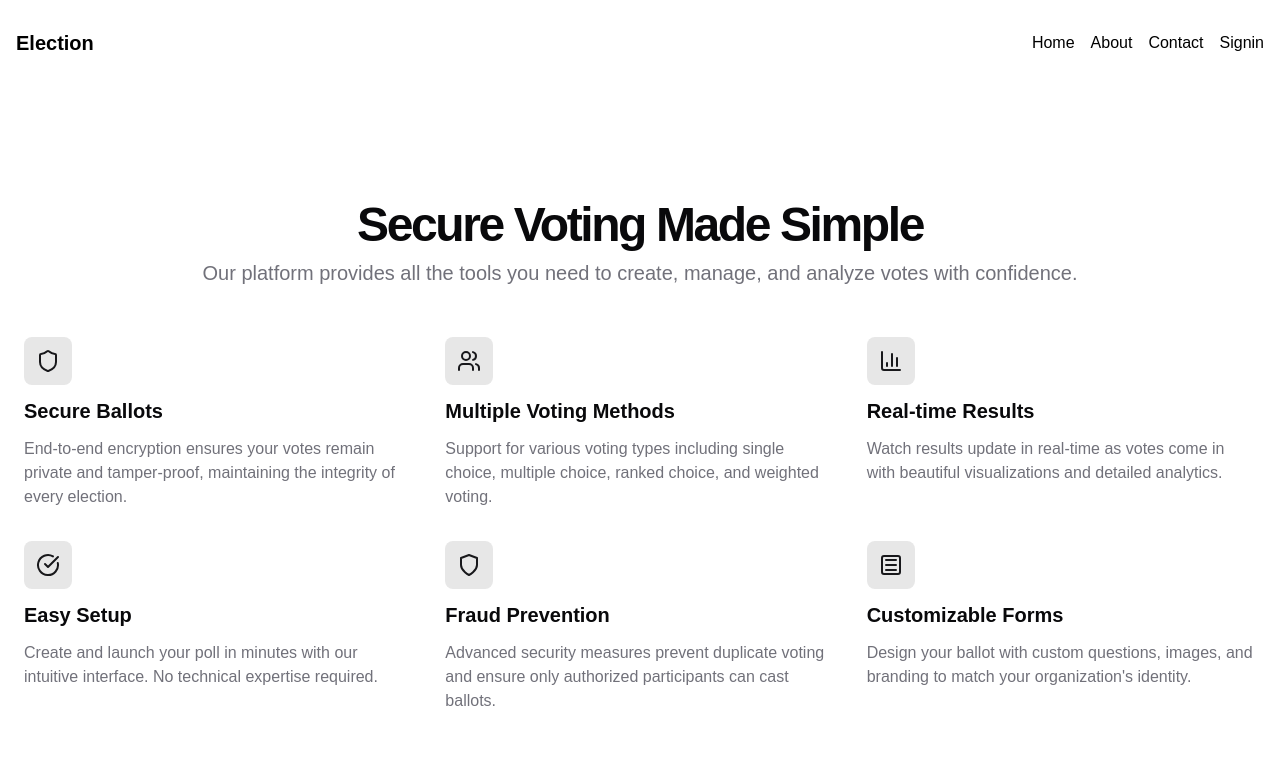
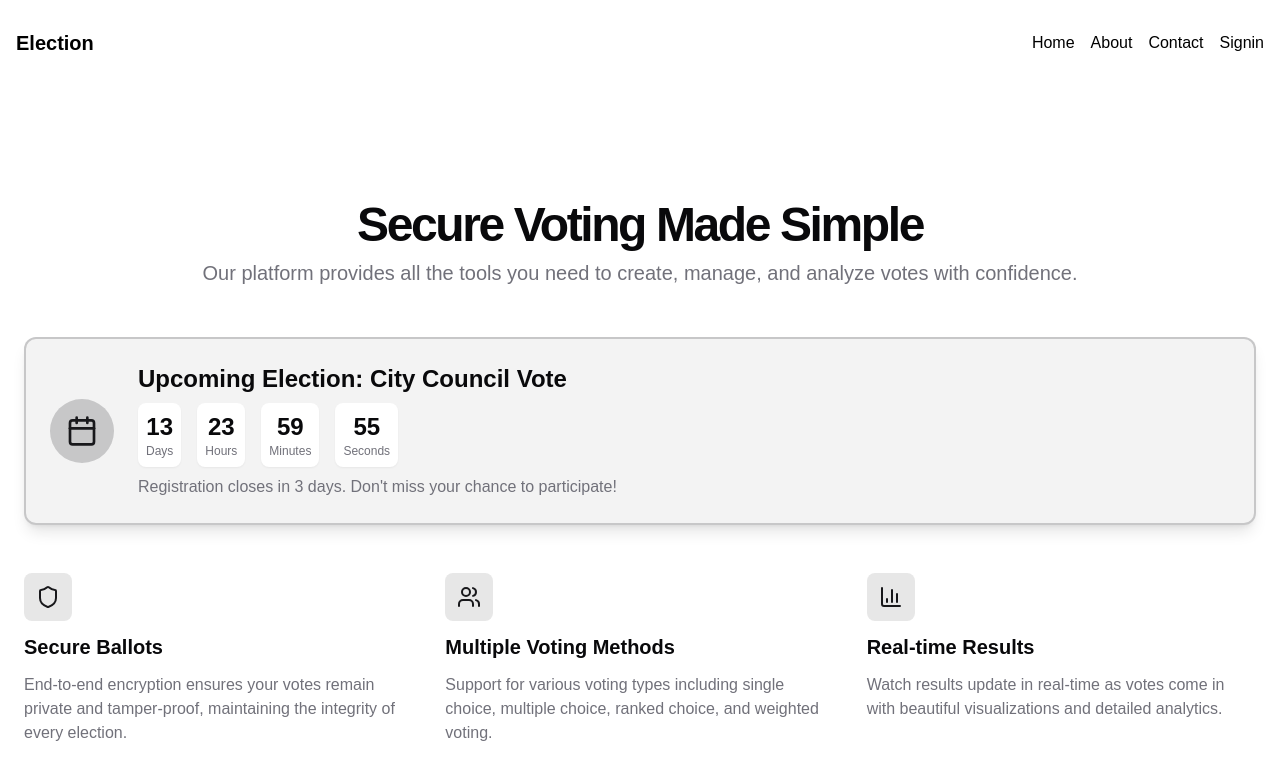
Before and after one commit to Online-Election-System/voting-system-frontend, a Next.js app: page / in a window 1280 px wide. Shown: the top 775 px of the page. Built offline with nearby package versions, Linux system fonts and the light colour scheme.

Commit message:
home page ui

```diff
--- a/src/app/page.tsx
+++ b/src/app/page.tsx
@@ -1,23 +1,108 @@
+"use client"
+
+import { useState, useEffect } from "react"
 import Link from "next/link"
 import { Button } from "@/components/ui/button"
-import { CheckCircle, Shield, BarChart3, Users } from "lucide-react"
+import { CheckCircle, Shield, BarChart3, Users, Calendar, Clock, FileText } from "lucide-react"
 
 export default function FeaturesSection() {
+  // Set the target date for the election (14 days from now for this example)
+  const [targetDate] = useState(() => {
+    const date = new Date()
+    date.setDate(date.getDate() + 14)
+    return date
+  })
+
+  // State for countdown values
+  const [timeLeft, setTimeLeft] = useState({
+    days: 0,
+    hours: 0,
+    minutes: 0,
+    seconds: 0,
+  })
+
+  // Calculate time remaining
+  useEffect(() => {
+    const calculateTimeLeft = () => {
+      const difference = targetDate.getTime() - new Date().getTime()
+
+      if (difference > 0) {
+        setTimeLeft({
+          days: Math.floor(difference / (1000 * 60 * 60 * 24)),
+          hours: Math.floor((difference / (1000 * 60 * 60)) % 24),
+          minutes: Math.floor((difference / 1000 / 60) % 60),
+          seconds: Math.floor((difference / 1000) % 60),
+        })
+      } else {
+        // Countdown finished
+        setTimeLeft({ days: 0, hours: 0, minutes: 0, seconds: 0 })
+      }
+    }
+
+    // Calculate immediately
+    calculateTimeLeft()
+
+    // Update every second
+    const timer = setInterval(calculateTimeLeft, 1000)
+
+    // Clean up interval on unmount
+    return () => clearInterval(timer)
+  }, [targetDate])
+
+  // Format numbers to always have two digits
+  const formatNumber = (num) => {
+    return num.toString().padStart(2, "0")
+  }
+
   return (
-    <section className="w-full py-12 md:py-24 lg:py-32">
-      <div className="container px-4 md:px-6">
+    <section className="w-full py-12 md:py-24 lg:py-32 flex justify-center">
+      <div className="container mx-auto px-4 md:px-6 max-w-7xl">
         {/* Section Header */}
         <div className="flex flex-col items-center justify-center space-y-4 text-center mb-12">
           <div className="space-y-2">
-              <h2 className="text-3xl font-bold tracking-tighter sm:text-5xl">Secure Voting Made Simple</h2>
-            <p className="max-w-[900px] text-muted-foreground md:text-xl/relaxed lg:text-base/relaxed xl:text-xl/relaxed">
+            <h2 className="text-3xl font-bold tracking-tighter sm:text-5xl">Secure Voting Made Simple</h2>
+            <p className="max-w-[900px] mx-auto text-muted-foreground md:text-xl/relaxed lg:text-base/relaxed xl:text-xl/relaxed">
               Our platform provides all the tools you need to create, manage, and analyze votes with confidence.
             </p>
           </div>
         </div>
 
+        {/* Upcoming Election Card - Highlighted at the top */}
+        <div className="mb-12 p-6 rounded-xl border-2 border-primary/20 bg-primary/5 shadow-lg mx-auto">
+          <div className="flex flex-col md:flex-row items-center gap-6">
+            <div className="flex-shrink-0 flex items-center justify-center h-16 w-16 rounded-full bg-primary/20">
+              <Calendar className="h-8 w-8 text-primary" />
+            </div>
+            <div className="flex-grow space-y-2 text-center md:text-left">
+              <h3 className="text-2xl font-bold">Upcoming Election: City Council Vote</h3>
+              <div className="flex flex-wrap justify-center md:justify-start gap-4">
+                <div className="flex flex-col items-center p-2 bg-background rounded-lg shadow-sm">
+                  <span className="text-2xl font-bold">{formatNumber(timeLeft.days)}</span>
+                  <span className="text-xs text-muted-foreground">Days</span>
+                </div>
+                <div className="flex flex-col items-center p-2 bg-background rounded-lg shadow-sm">
+                  <span className="text-2xl font-bold">{formatNumber(timeLeft.hours)}</span>
+                  <span className="text-xs text-muted-foreground">Hours</span>
+                </div>
+                <div className="flex flex-col items-center p-2 bg-background rounded-lg shadow-sm">
+                  <span className="text-2xl font-bold">{formatNumber(timeLeft.minutes)}</span>
+                  <span className="text-xs text-muted-foreground">Minutes</span>
+                </div>
+                <div className="flex flex-col items-center p-2 bg-background rounded-lg shadow-sm">
+                  <span className="text-2xl font-bold">{formatNumber(timeLeft.seconds)}</span>
+                  <span className="text-xs text-muted-foreground">Seconds</span>
+                </div>
+              </div>
+              <p className="text-muted-foreground">
+                Registration closes in 3 days. Don't miss your chance to participate!
+              </p>
+            </div>
+            <div className="flex-shrink-0 mt-4 md:mt-0"></div>
+          </div>
+        </div>
+
         {/* Body Section - Grid of Features */}
-        <div className="grid grid-cols-1 gap-8 md:grid-cols-2 lg:grid-cols-3 mb-16">
+        <div className="grid grid-cols-1 gap-8 md:grid-cols-2 lg:grid-cols-3 mb-16 mx-auto">
           <div className="flex flex-col items-start space-y-3">
             <div className="flex h-12 w-12 items-center justify-center rounded-lg bg-primary/10">
               <Shield className="h-6 w-6 text-primary" />
@@ -62,20 +147,7 @@ export default function FeaturesSection() {
 
           <div className="flex flex-col items-start space-y-3">
             <div className="flex h-12 w-12 items-center justify-center rounded-lg bg-primary/10">
-              <svg
-                className="h-6 w-6 text-primary"
-                xmlns="http://www.w3.org/2000/svg"
-                width="24"
-                height="24"
-                viewBox="0 0 24 24"
-                fill="none"
-                stroke="currentColor"
-                strokeWidth="2"
-                strokeLinecap="round"
-                strokeLinejoin="round"
-              >
-                <path d="M12 22s8-4 8-10V5l-8-3-8 3v7c0 6 8 10 8 10" />
-              </svg>
+              <Shield className="h-6 w-6 text-primary" />
             </div>
             <h3 className="text-xl font-bold">Fraud Prevention</h3>
             <p className="text-muted-foreground">
@@ -86,27 +158,23 @@ export default function FeaturesSection() {
 
           <div className="flex flex-col items-start space-y-3">
             <div className="flex h-12 w-12 items-center justify-center rounded-lg bg-primary/10">
-              <svg
-                className="h-6 w-6 text-primary"
-                xmlns="http://www.w3.org/2000/svg"
-                width="24"
-                height="24"
-                viewBox="0 0 24 24"
-                fill="none"
-                stroke="currentColor"
-                strokeWidth="2"
-                strokeLinecap="round"
-                strokeLinejoin="round"
-              >
-                <rect width="18" height="18" x="3" y="3" rx="2" />
-                <path d="M7 7h10" />
-                <path d="M7 12h10" />
-                <path d="M7 17h10" />
-              </svg>
+              <FileText className="h-6 w-6 text-primary" />
             </div>
             <h3 className="text-xl font-bold">Customizable Forms</h3>
             <p className="text-muted-foreground">
               Design your ballot with custom questions, images, and branding to match your organization's identity.
+            </p>
+          </div>
+
+          {/* Election Reminder Card */}
+          <div className="flex flex-col items-start space-y-3">
+            <div className="flex h-12 w-12 items-center justify-center rounded-lg bg-primary/10">
+              <Clock className="h-6 w-6 text-primary" />
+            </div>
+            <h3 className="text-xl font-bold">Election Reminders</h3>
+            <p className="text-muted-foreground">
+              Never miss an important vote with customizable notifications and calendar integrations for upcoming
+              elections.
             </p>
           </div>
         </div>
```
Also changed, not shown: src/app/register/page.tsx (+87 -3 lines).
